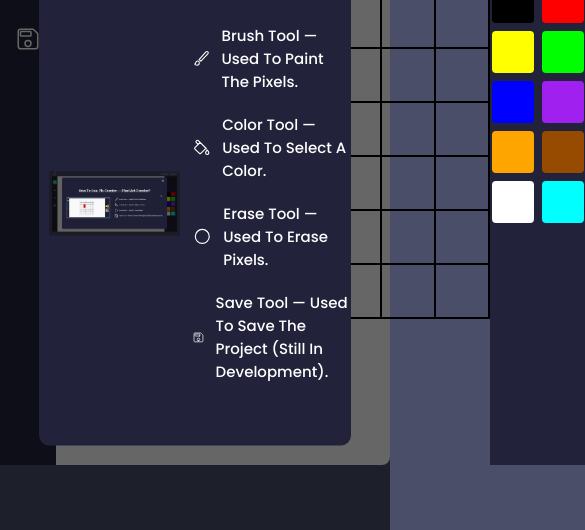
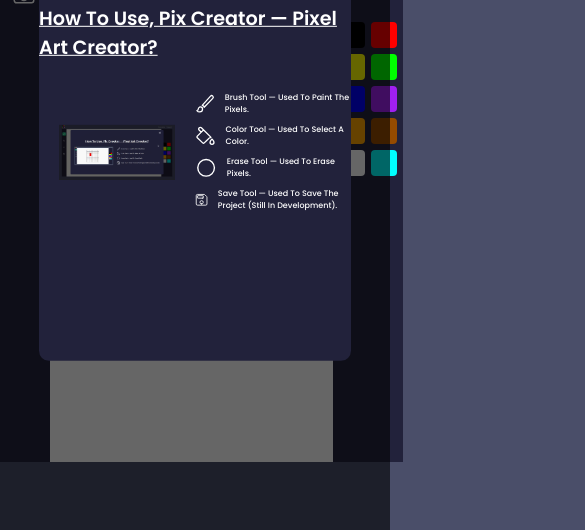
Before and after one commit to surajkareppagol/pix-create, a website: page index.html in a window 390 px wide. Shown: the part 314-844 px from the top of the page, 585 px wide, since content can reach past the window. Drawn offline with nearby package versions, Linux system fonts and the light colour scheme.

Commit message:
commit 5, Responsive design and Refactor sass

```diff
--- a/index.html
+++ b/index.html
@@ -4,7 +4,7 @@
     <meta charset="UTF-8" />
     <meta http-equiv="X-UA-Compatible" content="IE=edge" />
     <meta name="viewport" content="width=device-width, initial-scale=1.0" />
-    <link rel="stylesheet" href="css/style.css" />
+    <link rel="stylesheet" href="css/comp.style.css" />
     <link rel="icon" type="image/svg" href="assets/interface/favicon.png" />
     <script defer src="js/index.js"></script>
     <title>Pix Create &mdash; Pixel Art Creator</title>
--- a/package.json
+++ b/package.json
@@ -6,9 +6,9 @@
   "scripts": {
     "watch:scss": "node-sass sass/main.scss css/comp.style.css -w",
     "dev:server": "live-server",
-    "start": "npm-run-all --parallel watch:scss dev:server",
+    "start": "clear && npm-run-all --parallel watch:scss dev:server",
     "compile:sass": "node-sass sass/main.scss css/comp.style.css",
-    "compress:css": "node-sass css/comp.style.css css/style.css --output-style compressed",
+    "compress:css": "node-sass css/comp.style.css css/comp.style.css --output-style compressed",
     "build:css": "npm-run-all compile:sass compress:css"
   },
   "repository": {
--- a/sass/base/_base.scss
+++ b/sass/base/_base.scss
@@ -1,13 +1,3 @@
-:root {
-  --color-white: #fff;
-  --color-black: #000;
-  --color-palette-one: #22223b;
-  --color-palette-two: #4a4e69;
-  --color-palette-three: #9a8c98;
-  --color-palette-four: #c9ada7;
-  --color-palette-five: #f2e9e4;
-}
-
 * {
   padding: 0;
   margin: 0;
@@ -22,11 +12,23 @@
 html {
   box-sizing: inherit;
   font-size: 62.5%;
+
+  @include respond(tab-land) {
+    font-size: 56.25%;
+  }
+
+  @include respond(tab-port) {
+    font-size: 50%;
+  }
+
+  @include respond(phone) {
+    font-size: 50%;
+  }
 }
 
 body {
   font-family: "Poppins", sans-serif;
-  background-color: #4a4e69;
+  background-color: $color-secondary;
   min-height: 100vh;
   position: relative;
 }
--- /dev/null
+++ b/sass/base/_mixins.scss
@@ -0,0 +1,17 @@
+@mixin respond($breakPoint) {
+  @if $breakPoint == phone {
+    @media (max-width: 37.5em) {
+      @content;
+    }
+  }
+  @if $breakPoint == tab-port {
+    @media (max-width: 56.25em) {
+      @content;
+    }
+  }
+  @if $breakPoint == tab-land {
+    @media (max-width: 75em) {
+      @content;
+    }
+  }
+}
--- /dev/null
+++ b/sass/base/_variables.scss
@@ -0,0 +1,14 @@
+$color-white: #fff;
+$color-black: #000;
+$color-primary: #22223b;
+$color-secondary: #4a4e69;
+$icon-background-color: rgba(44, 234, 164, 0.8);
+
+$color-red: #ff0000;
+$color-yellow: #ffff00;
+$color-green: #00ff00;
+$color-blue: #0000ff;
+$color-purple: #a020f0;
+$color-orange: #ffa500;
+$color-brown: #964b00;
+$color-aqua: #00ffff;
--- a/sass/layout/_layout.scss
+++ b/sass/layout/_layout.scss
@@ -1,7 +1,7 @@
 .section-main {
   max-width: 130rem;
   margin: 0 auto;
-  background-color: #fff;
+  background-color: $color-white;
   border-radius: 8px;
 }
 
@@ -10,7 +10,7 @@
 }
 
 .left-container {
-  background-color: var(--color-palette-one);
+  background-color: $color-primary;
   flex: 0 0 4%;
 }
 
@@ -26,11 +26,11 @@
   &__tool {
     padding: 0.8rem;
     font-size: 24px;
-    color: #fff;
+    color: $color-white;
     cursor: pointer;
 
     &--active {
-      background-color: rgba(44, 234, 164, 0.8);
+      background-color: $icon-background-color;
       border-radius: 20%;
     }
   }
@@ -48,7 +48,7 @@
 .template-container {
   display: grid;
   grid-template-columns: repeat(8, 1fr);
-  border: 0.01px solid #000;
+  border: 0.01px solid $color-black;
 }
 
 .pixel {
@@ -56,7 +56,12 @@
   height: 5.4rem;
   background-color: transparent;
   margin: 0rem;
-  border: 0.01px solid #000;
+  border: 0.01px solid $color-black;
+
+  @include respond(phone) {
+    width: 4.4rem;
+    height: 4.4rem;
+  }
 }
 
 .right-container {
@@ -64,7 +69,7 @@
   align-items: center;
   justify-content: center;
   flex: 0 0 10%;
-  background-color: var(--color-palette-one);
+  background-color: $color-primary;
 }
 
 .color-container {
@@ -80,6 +85,10 @@
   row-gap: 0.4rem;
   column-gap: 0.4rem;
 
+  @include respond(phone) {
+    padding: 0 0.6rem;
+  }
+
   &__div {
     width: 4.2rem;
     height: 4.2rem;
@@ -87,44 +96,49 @@
     border-radius: 4px;
     cursor: pointer;
 
+    @include respond(phone) {
+      width: 3.2rem;
+      height: 3.2rem;
+    }
+
     &--1 {
-      background-color: #000;
+      background-color: $color-black;
     }
 
     &--2 {
-      background-color: #ff0000;
+      background-color: $color-red;
     }
 
     &--3 {
-      background-color: #ffff00;
+      background-color: $color-yellow;
     }
 
     &--4 {
-      background-color: #00ff00;
+      background-color: $color-green;
     }
 
     &--5 {
-      background-color: #0000ff;
+      background-color: $color-blue;
     }
 
     &--6 {
-      background-color: #a020f0;
+      background-color: $color-purple;
     }
 
     &--7 {
-      background-color: #ffa500;
+      background-color: $color-orange;
     }
 
     &--8 {
-      background-color: #964b00;
+      background-color: $color-brown;
     }
 
     &--9 {
-      background-color: #fff;
+      background-color: $color-white;
     }
 
     &--10 {
-      background-color: #00ffff;
+      background-color: $color-aqua;
     }
   }
 }
@@ -132,7 +146,6 @@
 .section-detail {
   max-width: 120rem;
   margin: 0 auto;
-  background-color: #0000ff;
 }
 
 .detail-container,
@@ -151,7 +164,7 @@
   &__container {
     width: 80%;
     height: 80%;
-    background-color: var(--color-palette-one);
+    background-color: $color-primary;
     border-radius: 10px;
     display: flex;
     align-items: center;
@@ -159,26 +172,38 @@
     flex-direction: column;
     position: relative;
 
+    @include respond(phone) {
+      height: 60%;
+    }
+
     &--close {
       position: absolute;
       top: 2%;
       right: 2%;
-      color: #fff;
+      color: $color-white;
       font-size: 44px;
       cursor: pointer;
       transition: all 0.2s;
 
+      @include respond(phone) {
+        font-size: 30px;
+      }
+
       &:hover {
-        color: #ffffffd0;
+        color: #ffffd0;
       }
     }
   }
 
   &__h1 {
-    color: #fff;
+    color: $color-white;
     font-size: 3.4rem;
     margin-bottom: 3.8rem;
     text-decoration: underline;
+
+    @include respond(phone) {
+      font-size: 2.4rem;
+    }
   }
 }
 
@@ -196,6 +221,10 @@
 
   &__img {
     width: 84%;
+
+    @include respond(phone) {
+      width: 74%;
+    }
   }
 }
 
@@ -209,18 +238,30 @@
 
     &:not(:last-child) {
       margin-bottom: 2rem;
+
+      @include respond(phone) {
+        margin-bottom: 1rem;
+      }
     }
   }
 
   &__tool {
-    color: #fff;
+    color: $color-white;
     font-size: 36px;
+
+    @include respond(phone) {
+      font-size: 24px;
+    }
   }
 
   &__p {
-    color: #fff;
+    color: $color-white;
     font-size: 1.5rem;
     font-weight: 500;
+
+    @include respond(phone) {
+      font-size: 1rem;
+    }
   }
 }
 
--- a/sass/layout/_navigation.scss
+++ b/sass/layout/_navigation.scss
@@ -2,6 +2,10 @@
   max-width: 130rem;
   margin: 0 auto;
   padding: 1.2rem 0.4rem 0.6rem 0.4rem;
+
+  @include respond(phone) {
+    padding: 1rem;
+  }
 }
 
 .header-container {
@@ -34,6 +38,6 @@
   &__link {
     font-size: 1.6rem;
     text-decoration: none;
-    color: #fff;
+    color: $color-white;
   }
 }
--- a/sass/main.scss
+++ b/sass/main.scss
@@ -1,4 +1,6 @@
 @import url("https://fonts.googleapis.com/css2?family=Poppins:wght@300;400;500;600&display=swap");
+@import "./base/variables";
+@import "./base/mixins";
 @import "./base/base";
 @import "./layout/layout";
 @import "./layout/navigation";
```
Also changed, not shown: css/comp.style.css, css/style.css (deleted).
